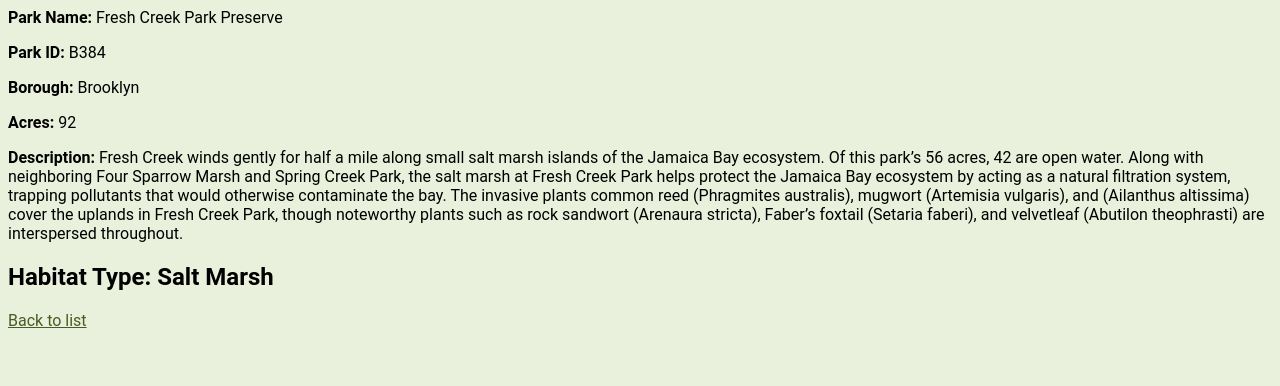
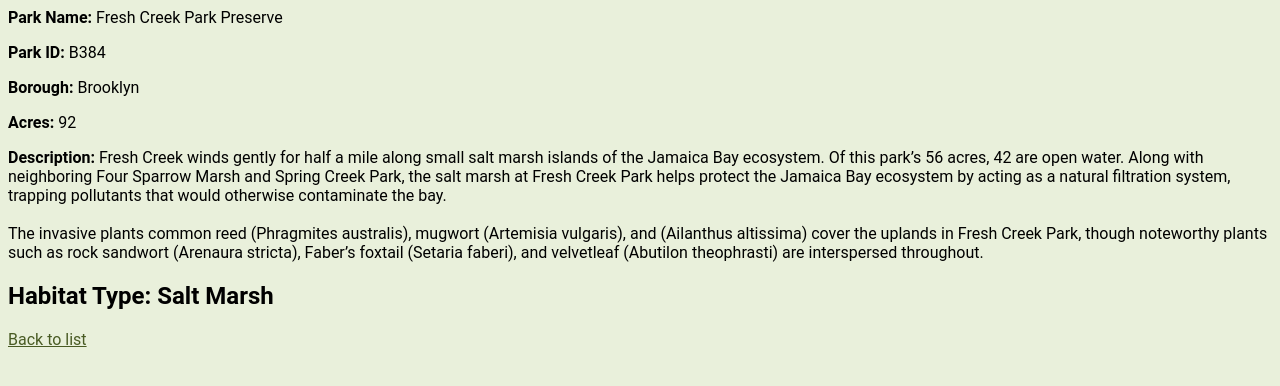
Before and after one commit to annabellamelvin/annabellamelvin.github.io, a Jekyll site: the page Nature_Preserves/parks/B384_92.html, which Jekyll copies as it is, in a window 1280 px wide. Shown: the top 386 px of the page. Built offline with Jekyll 4.4.1, drawn with Linux system fonts in a browser that asks for light colours; part of the change alters nothing that is shown.

```diff
--- a/Nature_Preserves/parks/B384_92.html
+++ b/Nature_Preserves/parks/B384_92.html
@@ -17,8 +17,7 @@
          Bay ecosystem.  Of this park’s 56 acres, 42 are open water. Along with neighboring
          Four Sparrow Marsh and Spring Creek Park, the salt marsh at Fresh Creek Park helps
          protect the Jamaica Bay ecosystem by acting as a natural filtration system, trapping
-         pollutants that would otherwise contaminate the bay. &#xD;
-         &#xD;
+         pollutants that would otherwise contaminate the bay. <br/><br/>
          The invasive plants common reed (Phragmites australis), mugwort (Artemisia vulgaris),
          and (Ailanthus altissima) cover the uplands in Fresh Creek Park, though noteworthy
          plants such as rock sandwort (Arenaura stricta), Faber’s foxtail (Setaria faberi),
```
